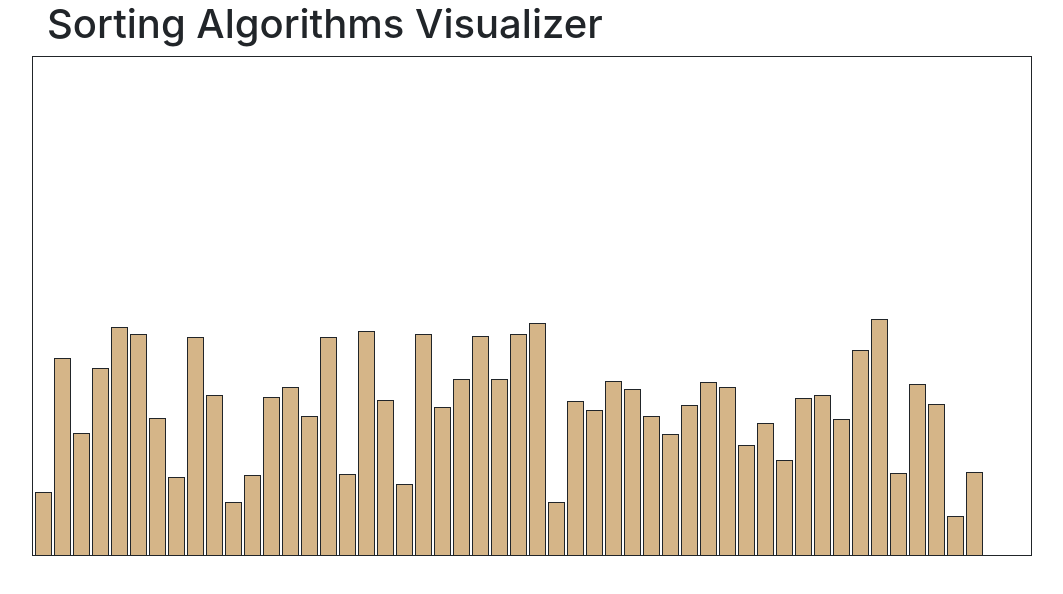
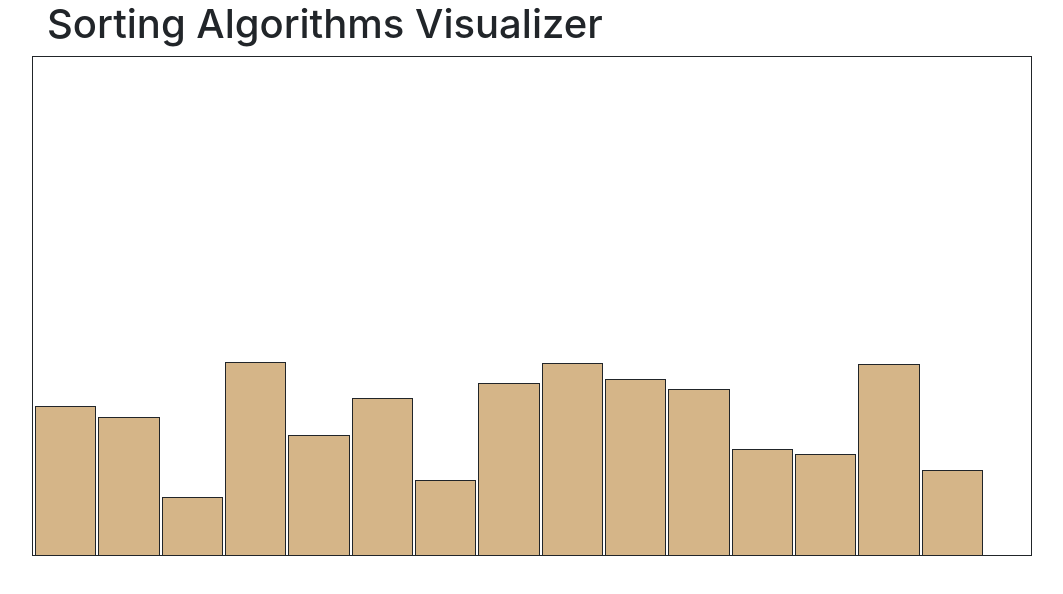
Before and after one commit to MohamedMahmoudHassan/Sorting-Algorithms-Visualizer, a React (Create React App) app: page / in a window 1280 px wide. Shown: the top 594 px of the page, without its empty margins (38-1101 px from the left). Built offline with nearby package versions, Linux system fonts and the light colour scheme.

Commit message:
Lifiting up array state

```diff
--- a/src/App.js
+++ b/src/App.js
@@ -2,25 +2,72 @@ import React, { Component } from "react";
 import "./App.css";
 import Array from "./components/array";
 import generateRandomElements from "./Util/generateRandomElements";
+import sortWithSteps from "./Util/sortWithSteps";
 
 class App extends Component {
-  state = { sortInterval: 0, sortAlgorithm: "", arrayElements: [] };
+  state = {
+    array: { elements: [], sortSteps: [], currentStepId: 0, status: "" },
+    sortInterval: 0,
+    sortAlgorithm: ""
+  };
 
   constructor() {
     super();
+    const arrayElements = generateRandomElements(15);
     this.state = {
+      array: {
+        elements: arrayElements,
+        status: "unsorted",
+        currentStepId: 0,
+        sortSteps: [arrayElements]
+      },
       sortInterval: 10,
-      sortAlgorithm: "selectionSort",
-      arrayElements: generateRandomElements(50)
+      sortAlgorithm: "selectionSort"
     };
   }
 
+  componentDidUpdate() {
+    clearInterval(this.sortInterval);
+    if (this.state.array.status === "sorting")
+      this.sortInterval = setInterval(() => {
+        this.handleStatusUpdate();
+      }, this.state.sortInterval);
+  }
+
+  updateArrayState = arrayState => {
+    const array = { ...this.state.array };
+    Object.keys(arrayState).forEach(key => (array[key] = arrayState[key]));
+    this.setState({ array });
+  };
+
+  handleStatusUpdate = () => {
+    let { sortSteps, currentStepId, status } = this.state.array;
+    if (currentStepId + 1 === sortSteps.length) {
+      status = "sorted";
+    } else currentStepId++;
+
+    this.updateArrayState({ status, currentStepId });
+  };
+
+  handleSortStart = () => {
+    const { elements, status } = this.state.array;
+    if (status === "unsorted") {
+      const sortSteps = [elements, ...sortWithSteps([...elements], this.state.sortAlgorithm)];
+      this.updateArrayState({ status: "sorting", sortSteps });
+    }
+  };
+
   render() {
-    const { sortInterval, sortAlgorithm, arrayElements } = this.state;
+    const { sortInterval, sortAlgorithm, array } = this.state;
     return (
       <div className="container">
         <h1>Sorting Algorithms Visualizer</h1>
-        <Array sortInterval={sortInterval} sortAlgorithm={sortAlgorithm} elements={arrayElements} />
+        <Array
+          sortInterval={sortInterval}
+          sortAlgorithm={sortAlgorithm}
+          onClick={this.handleSortStart}
+          elements={array.sortSteps[array.currentStepId]}
+        />
       </div>
     );
   }
--- a/src/components/array.jsx
+++ b/src/components/array.jsx
@@ -1,39 +1,7 @@
 import React, { Component } from "react";
 import Bar from "./bar";
-import sortWithSteps from "./../Util/sortWithSteps";
 
 class Array extends Component {
-  state = { elements: [], sortSteps: [], currentStepId: 0, status: "" };
-
-  constructor(props) {
-    super(props);
-    this.state = {
-      elements: this.props.elements,
-      status: "unsorted",
-      currentStepId: 0,
-      sortSteps: [this.props.elements]
-    };
-  }
-
-  componentDidUpdate() {
-    clearInterval(this.sortInterval);
-    if (this.state.status !== "sorting") return;
-
-    this.sortInterval = setInterval(() => {
-      this.handleStatusUpdate();
-    }, this.props.sortInterval);
-  }
-
-  handleStatusUpdate = () => {
-    let { sortSteps, currentStepId, status } = this.state;
-
-    if (currentStepId + 1 === sortSteps.length) {
-      status = "sorted";
-    } else currentStepId++;
-
-    this.setState({ status, currentStepId });
-  };
-
   style = {
     width: 1000,
     height: 500,
@@ -41,23 +9,11 @@ class Array extends Component {
     borderStyle: "solid"
   };
 
-  handleClick = () => {
-    const status = this.state.status;
-    if (status === "unsorted") {
-      const sortSteps = [
-        this.state.elements,
-        ...sortWithSteps([...this.state.elements], this.props.sortAlgorithm)
-      ];
-      this.setState({ status: "sorting", sortSteps });
-    }
-  };
-
   render() {
-    const { sortSteps, currentStepId } = this.state;
     return (
-      <div className="row" style={this.style} onClick={this.handleClick}>
-        {sortSteps[currentStepId].map(element => (
-          <Bar maxValue={500} element={element} barsNumber={this.state.elements.length} />
+      <div className="row" style={this.style} onClick={this.props.onClick}>
+        {this.props.elements.map(element => (
+          <Bar maxValue={500} element={element} barsNumber={this.props.elements.length} />
         ))}
       </div>
     );
```
